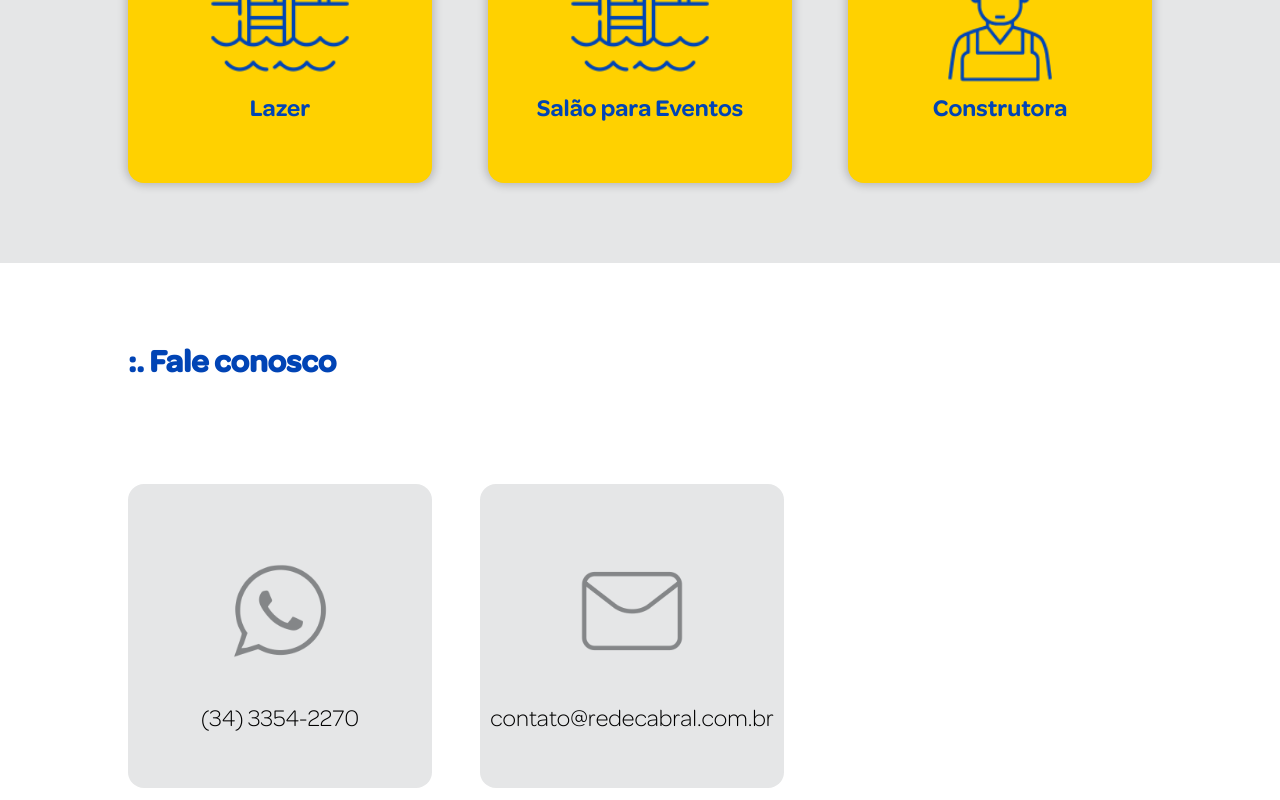
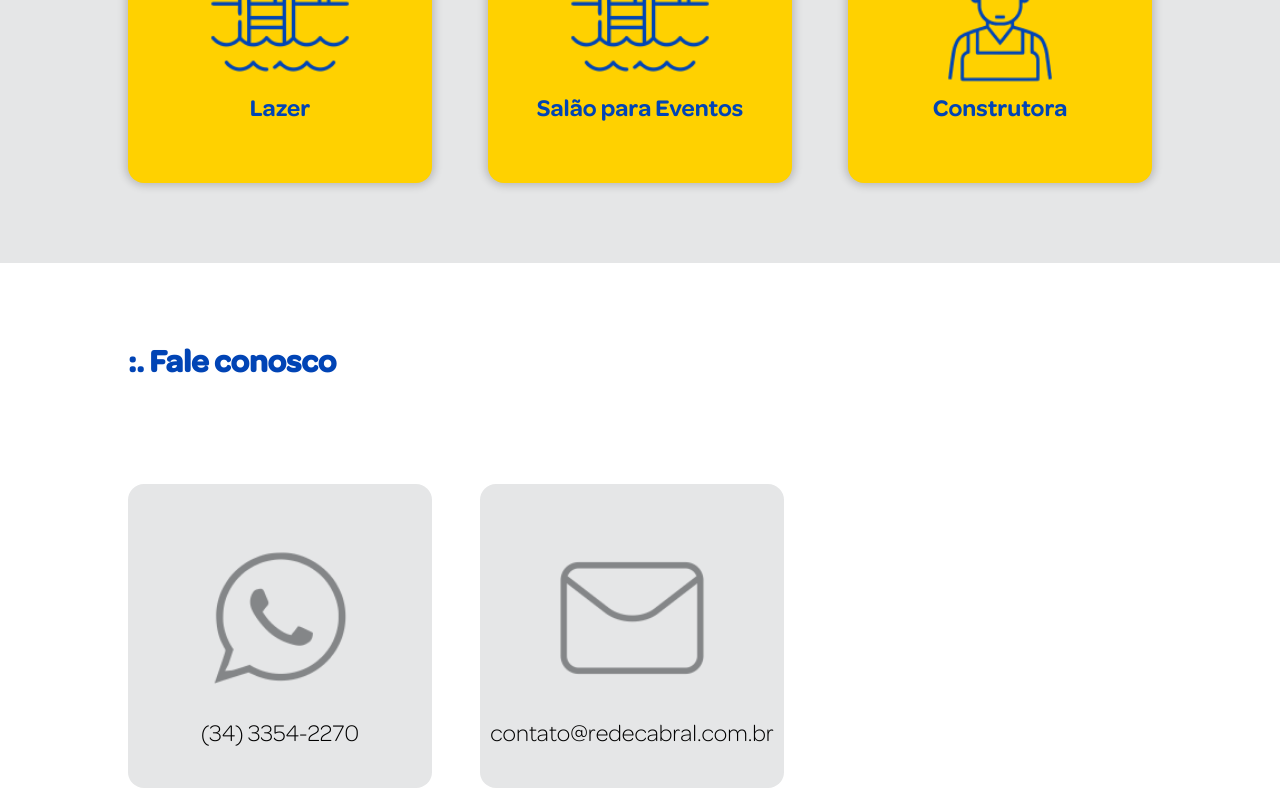
Before and after one commit to rachzy/projeto-cabral, a React (Vite) app: page /empresas/cabral-rodovia in a window 1280 px wide. Shown: the part 6078-6878 px from the top of the page. Built offline with nearby package versions, Linux system fonts and the light colour scheme.

Commit message:
make header adjustments

```diff
--- a/src/components/ContactBox/ContactBox.css
+++ b/src/components/ContactBox/ContactBox.css
@@ -19,7 +19,7 @@ div.contact-box {
 }
 
 div.contact-box img {
-  width: 70%;
+  width: 30vh;
   margin-block: 2vh;
 }
 
--- a/src/components/Header/index.tsx
+++ b/src/components/Header/index.tsx
@@ -140,6 +140,7 @@ const MobileSection: React.FC<IPropsSections> = ({ socialMedias, options }) => {
       "#hamburguer-menu-mobile"
     ) as HTMLButtonElement;
     hamburguerMobile.click();
+    window.scrollTo(0, 0);
   }
 
   function renderSocialMedias() {
@@ -201,7 +202,7 @@ const MobileSection: React.FC<IPropsSections> = ({ socialMedias, options }) => {
       />
       <div className="mobile-background" ref={menuRef}>
         <div className="mobile-menu">
-          <img src={Logo} alt="logo rede cabral" />
+          <img src={Logo} onClick={handleOptionClick} alt="logo rede cabral" />
           <nav className="options">
             <ul className="options-list">{renderOptions()}</ul>
           </nav>
--- a/src/sections/Contact/Contact.css
+++ b/src/sections/Contact/Contact.css
@@ -3,8 +3,9 @@ div.contact-wrapper {
   flex-wrap: wrap;
 }
 
-@media screen and (max-width: 920px) {
+@media screen and (max-width: 768px) {
   div.contact-wrapper {
-    justify-content: center;
+    flex-direction: column;
+    align-items: center;
   }
 }
```
